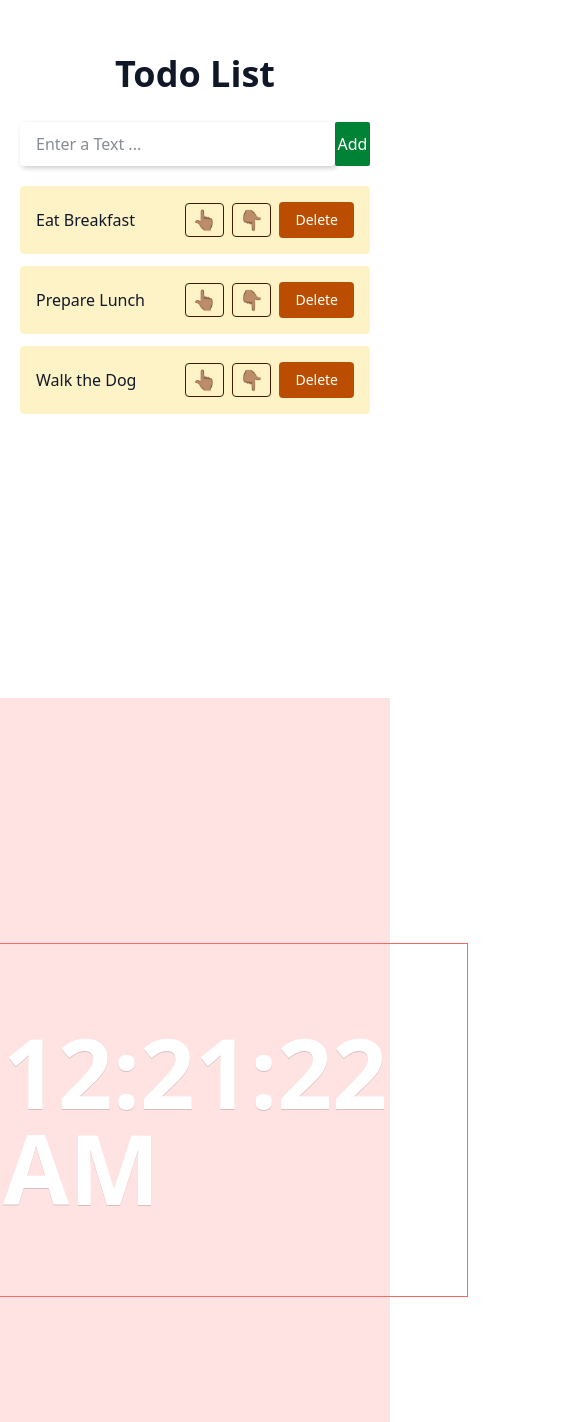
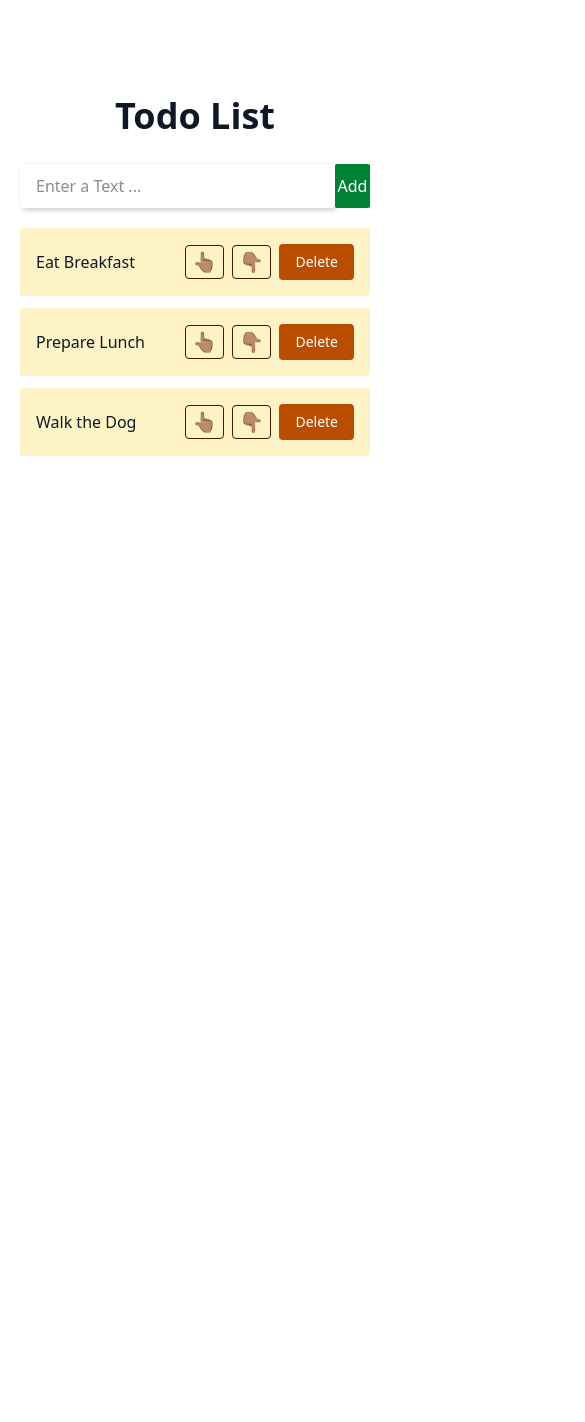
Before and after one commit to ChidinmaMmahi/bro-react-tuto, a React (Vite) app: page / in a window 390 px wide. Shown: the part 146-1568 px from the top of the page, 585 px wide, since content can reach past the window. After the commit the page ends 844 px from the top, so only its background shows below. Built offline with nearby package versions, Linux system fonts and the light colour scheme.

Commit message:
create Stopwatch app

```diff
--- a/src/App.jsx
+++ b/src/App.jsx
@@ -4,15 +4,17 @@ import Practice from "./Practice"
 import TodoList from "./TodoList"
 import DigitalClock from "./DigitalClock"
 import ColorPicker from "./ColorPicker"
+import StopWatch from "./StopWatch"
 
 function App() {
   return (
-    <div>
+    <div className="h-screen overflow-y-scroll snap-y snap-mandatory">
       <TodoList />
       <DigitalClock />
       <ColorPicker />
-      <MyComponent />
-      <Practice />
+      {/* <MyComponent />
+      <Practice /> */}
+      <StopWatch />
     </div>
   )
 }
--- a/src/ColorPicker.jsx
+++ b/src/ColorPicker.jsx
@@ -5,7 +5,7 @@ const ColorPicker = () => {
     const handleColorChange = (e) => setColor(e.target.value);
 
     return (
-        <div className='h-screen bg-violet-100 flex items-center justify-center font-sans'>
+        <div className='h-screen snap-start bg-violet-100 flex items-center justify-center font-sans'>
             <div className='border-2 border-purple-800 w-[50%] max-w-[500px] text-[rgb(33_12_12)] py-6 flex flex-col items-center rounded-md'>
                 <h1 className='text-4xl text-bold text-white text-shadow-2xs  mb-3'>Color Picker</h1>
                 <div style={{backgroundColor: color}} className='w-[50%] py-14 rounded-xl text-center mb-4'>
--- a/src/DigitalClock.jsx
+++ b/src/DigitalClock.jsx
@@ -29,8 +29,8 @@ const DigitalClock = () => {
   }
 
   return (
-    <div className='bg-red-100 h-screen text-white flex justify-center items-center flex-col'>
-       <p className='text-8xl text-shadow-2xs font-bold border border-red-400 p-20'>{formatTime()}</p>
+    <div className='h-screen snap-start bg-red-100 text-white flex justify-center items-center'>
+       <p className='text-8xl text-shadow-2xs font-bold border border-red-400 py-20 w-[40%] text-center'>{formatTime()}</p>
     </div>
   )
 }
--- /dev/null
+++ b/src/StopWatch.jsx
@@ -0,0 +1,86 @@
+import React, {useState, useEffect, useRef} from 'react';
+
+const StopWatch = () => {
+    const [isRunning, setIsRunning] = useState(false);
+    const [elaspedTime, setElaspedTime] = useState(0);
+    // const [laps, setLaps] = useState([]);
+
+    const intervalIdRef = useRef(null);
+    const startTimeRef = useRef(0);
+
+    useEffect(() => {
+        if (isRunning) {
+            intervalIdRef.current = setInterval(() => {
+                setElaspedTime(Date.now() - startTimeRef.current)
+            }, 10);
+        }
+
+        return () => {
+            clearInterval(intervalIdRef.current);
+        }
+    }, [isRunning]);
+
+    function start() {
+        setIsRunning(true);
+        startTimeRef.current = Date.now() - elaspedTime
+    }
+
+    function stop() {
+        setIsRunning(false)
+    }
+
+    function reset() {
+        setElaspedTime(0);
+        setIsRunning(false);
+    }
+
+    function formatTime() {
+        let hours = Math.floor(elaspedTime / (1000 * 60 * 60 ));
+        let minutes = Math.floor(elaspedTime / (1000 * 60 ) % 60 );
+        let seconds = Math.floor(elaspedTime / (1000 ) % 60 );
+        let milliseconds = Math.floor((elaspedTime % 1000 ) / 10);
+
+        hours = String(hours).padStart(2, "0");
+        minutes  = String(minutes ).padStart(2, "0");
+        seconds = String(seconds).padStart(2, "0");
+        milliseconds = String(milliseconds).padStart(2, "0");
+
+        return `${hours}:${minutes}:${seconds}:${milliseconds}`
+    }
+
+    // function addLap() {
+    //     setLaps(et => [...et, elaspedTime]);
+    // }
+
+  return (
+    <div className='h-screen snap-start flex justify-center items-center w-full relative z-10 bg-gray-500'>
+        <div className='w-1/2 h-[36%] py-20 bg-black flex flex-col justify-center items-center rounded-md card'>
+            <div className='text-5xl font-bold mb-10 text-white'>{formatTime()}</div>
+            <div className='space-x-3 mb-7'>
+                <button onClick={start} className='bg-gray-400 hover:bg-green-500 transition-all delay-100 text-white px-7 py-2 rounded-md cursor-pointer'>
+                    Start
+                </button>
+                <button onClick={stop} className='bg-gray-400 hover:bg-red-500 transition-all delay-100  text-white px-7 py-2 rounded-md cursor-pointer'>
+                    Stop
+                </button>
+                <button onClick={reset} className='bg-gray-400 hover:bg-blue-400 transition-all delay-100  text-white px-7 py-2 rounded-md cursor-pointer'>
+                    Reset
+                </button>
+                {/* <button onClick={addLap} className='bg-gray-400 hover:bg-blue-400 transition-all delay-100  text-white px-7 py-2 rounded-md cursor-pointer'>
+                    Lap
+                </button> */}
+            </div>
+            {/* <div className='w-1/2 space-y-3'>
+                {laps.map((lap, index) => (
+                    <div key={index} className='border border-gray-500 py-2 px-4 text-white'>
+                        <span>Lap {index + 1}:</span>
+                        <span>{formatTime(lap)}</span>
+                    </div>
+                ))}
+            </div> */}
+        </div>
+    </div>
+  )
+}
+
+export default StopWatch
--- a/src/TodoList.jsx
+++ b/src/TodoList.jsx
@@ -43,8 +43,8 @@ const TodoList = () => {
     }
 
     return (
-       <div className='h-screen md:bg-gray-100  py-32 px-5 sm:px-0  text-gray-900 font-sans'>
-            <div className='bg-white w-full md:w-[80%] lg:w-[60%] xl:w-[50%] md:m-auto flex flex-col items-center justify-center py-18'>
+       <div className='h-screen snap-start md:bg-gray-100 flex justify-center items-center px-5 sm:px-0  text-gray-900 font-sans'>
+            <div className='max-h-[86%] bg-white w-full md:w-[80%] lg:w-[60%] xl:w-[50%] md:m-auto flex flex-col items-center justify-center py-18'>
                 <h1 className='text-4xl font-bold mb-7'>Todo List</h1>
 
                 <div className='w-full flex items-center justify-center mb-5'>
@@ -64,7 +64,7 @@ const TodoList = () => {
                     </button>
                 </div>
 
-                <ol className='w-full sm:w-[60%] space-y-3'>
+                <ol className='w-full sm:w-[60%] space-y-3 overflow-y-scroll'>
                     {tasks.map((task, index) => (
                         <li
                             key={index}
--- a/src/index.css
+++ b/src/index.css
@@ -4,3 +4,17 @@
     display: grid;
     grid-template-columns: 1fr 1fr 1fr;
 }
+
+.card::after,
+.card::before {
+  content: "";
+  position: absolute;
+  height: 37%;
+  width: 50.5%;
+  background-image: conic-gradient(red, orange, yellow, green, blue, indigo, violet, red);
+  top: 50%;
+  left: 50%;
+  transform: translate(-50%, -50%);
+  z-index: -1;
+  border-radius: 10px;
+}
```
